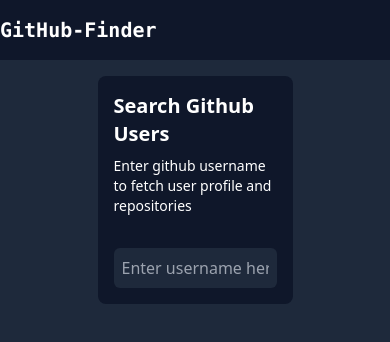
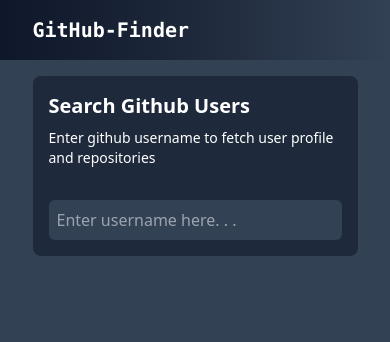
Before and after one commit to JepoySanity/VJS-ghub-finder, a website: page index.html in a window 390 px wide. Drawn offline with Linux system fonts and the light colour scheme.

Commit message:
added breakpoints for md screen sizes

```diff
--- a/index.html
+++ b/index.html
@@ -7,15 +7,19 @@
     <link rel="stylesheet" href="dist/main.css" />
     <title>GHUB-Finder</title>
   </head>
-  <body class="bg-slate-800">
-    <nav class="bg-slate-900 text-white">
-      <div class="container mx-auto flex flex-row items-center py-4">
+  <body class="bg-slate-700">
+    <nav
+      class="bg-gradient-to-r from-slate-900 via-slate-800 to-slate-700 text-white"
+    >
+      <div
+        class="container mx-auto w-5/6 md:w-1/2 flex flex-row items-center py-4"
+      >
         <h1 class="text-xl font-mono font-bold">GitHub-Finder</h1>
       </div>
     </nav>
     <div>
       <div
-        class="container mx-auto w-1/2 bg-slate-900 mt-4 text-white rounded-lg p-4"
+        class="container mx-auto w-5/6 md:w-1/2 bg-slate-800 mt-4 text-white rounded-lg p-4"
       >
         <h1 class="font-bold text-xl">Search Github Users</h1>
         <p class="text-sm mt-2">
@@ -24,7 +28,7 @@
         <input
           type="text"
           placeholder="Enter username here. . . "
-          class="mt-8 w-full rounded-md p-2 bg-slate-800 focus:bg-slate-600"
+          class="mt-8 w-full rounded-md p-2 bg-slate-700 focus:bg-slate-600"
         />
       </div>
     </div>
```
Also changed, not shown: dist/main.css.
